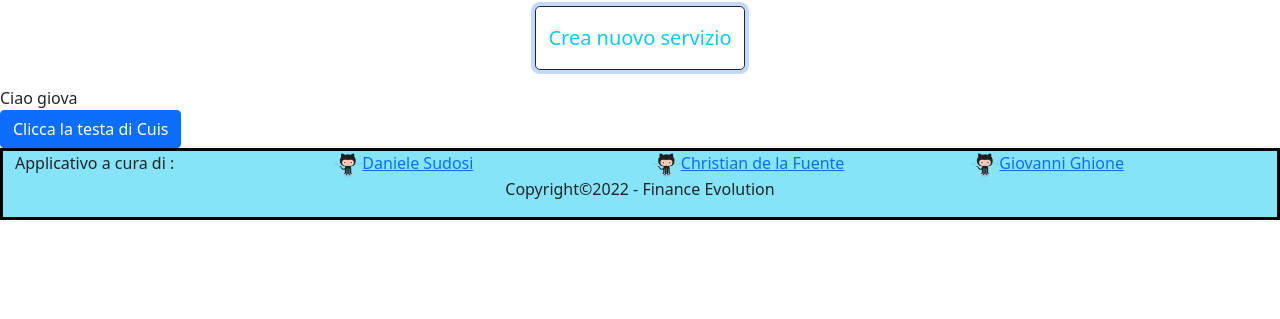
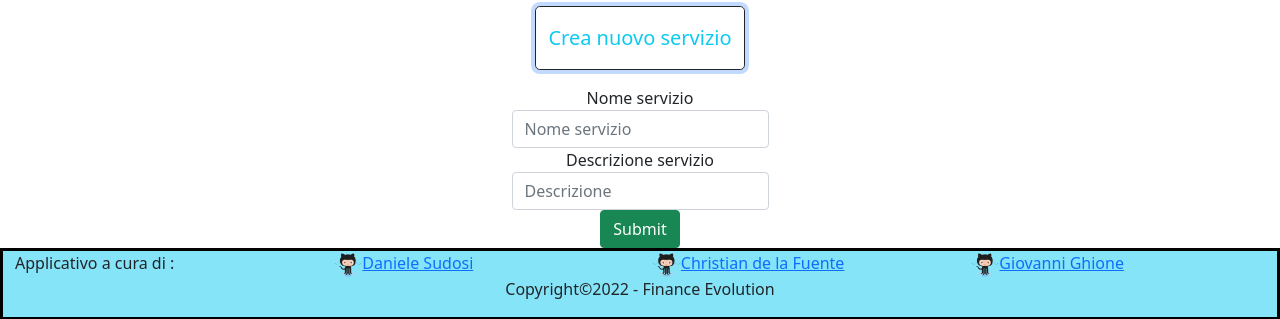
Before and after one commit to DanieleSudosi/AppCars, an Angular app: page /servizi in a window 1280 px wide. Both pictures are taken after a click on the button "Crea nuovo servizio". Shown: the part 160-479 px from the top of the page. Built offline with nearby package versions, Linux system fonts and the light colour scheme; no server answers.

Commit message:
passo la palla a cuis

```diff
--- a/src/app/servizi/form-servizi/form-servizi.component.html
+++ b/src/app/servizi/form-servizi/form-servizi.component.html
@@ -1 +1,12 @@
-<p>form-servizi works!</p>
+<form [formGroup]="form" class="text-center">
+    <div class="form-group">
+      <label for="nomeServizio">Nome servizio</label>
+      <input type="text" class="form-control m-auto w-auto" placeholder="Nome servizio"
+        formControlName="nomeServizio" />
+    </div>
+    <div class="form-group">
+      <label for="descrizioneServizio">Descrizione servizio</label>
+      <input type="text" class="form-control m-auto w-auto" placeholder="Descrizione" formControlName="descrizioneServizio" />
+    </div>
+    <input type="submit" class="btn btn-success" (click)="addServizio()" />
+  </form>
--- a/src/app/servizi/form-servizi/form-servizi.component.ts
+++ b/src/app/servizi/form-servizi/form-servizi.component.ts
@@ -1,4 +1,6 @@
 import { Component, OnInit } from '@angular/core';
+import { FormBuilder, FormGroup, Validators } from '@angular/forms';
+import { ServizioService } from '../servizio.service';
 
 @Component({
   selector: 'app-form-servizi',
@@ -7,9 +9,25 @@ import { Component, OnInit } from '@angular/core';
 })
 export class FormServiziComponent implements OnInit {
 
-  constructor() { }
+  constructor(
+    private service: ServizioService,
+    private formBuilder: FormBuilder
+  ) {}
+
+  validatore = Validators.required;
+  form: FormGroup = this.formBuilder.group({
+    id: [''],
+    nomeServizio: ['', this.validatore],
+    descrizioneServizio: ['', this.validatore],
+  });
 
   ngOnInit(): void {
   }
 
+  addServizio() {
+    this.service.addServizio(this.form.value).subscribe(() => {
+      alert('Servizio creato con successo')
+    });
+
+  }
 }
--- a/src/app/servizi/servizi.component.html
+++ b/src/app/servizi/servizi.component.html
@@ -6,16 +6,16 @@
         <div class="card-body">
           <h5 class="card-title">{{ servizio.nomeServizio }}</h5>
           <p class="card-text">{{ servizio.descrizioneServizio }}</p>
-          <a  class="btn btn-primary">modifica</a>
+          <a  class="btn btn-primary" (click)="modificaServizio(servizio)">modifica</a>
           <a class="btn btn-danger" (click)="deleteServizio(servizio.id)">elimina</a>
         </div>
       </div>
     </div>
-<!-- (click)="showUpdate(servizio.id)" -->
+
     <hr />
     <div class="col-12">
       <h2 class="text-info">Aggiungi subito il tuo servizio</h2>
-      <button type="button" class="btn border border-dark rounded-3 fs-5 py-3 text-info m-3">
+      <button type="button" class="btn border border-dark rounded-3 fs-5 py-3 text-info m-3" (click)='switchForm()'>
         Crea nuovo servizio
       </button>
     </div>
@@ -23,6 +23,8 @@
 </div>
 
 <div *ngIf="update">
+  <hr>
+  <h3 class="text-info text-center">Modifica il tuo servizio</h3>
   <form [formGroup]="form" class="text-center">
     <div class="form-group">
       <label for="nomeServizio">Nome servizio</label>
@@ -30,11 +32,10 @@
         formControlName="nomeServizio" />
     </div>
     <div class="form-group">
-      <label for="descServizio">Descrizione servizio</label>
-      <input type="text" class="form-control m-auto w-auto" placeholder="Descrizione" formControlName="descServizio" />
+      <label for="descrizioneServizio">Descrizione servizio</label>
+      <input type="text" class="form-control m-auto w-auto" placeholder="Descrizione" formControlName="descrizioneServizio" />
     </div>
     <input type="submit" class="btn btn-success" value="Update" (click)="updateServizio()" />
   </form>
 </div>
-<div> Ciao giova</div>
-<button class="btn btn-primary">Clicca la testa di Cuis</button>
+<app-form-servizi *ngIf="showForm"></app-form-servizi>
--- a/src/app/servizi/servizi.component.ts
+++ b/src/app/servizi/servizi.component.ts
@@ -16,6 +16,7 @@ export class ServiziComponent implements OnInit {
 
   validatore = Validators.required;
   form: FormGroup = this.formBuilder.group({
+    id: [''],
     nomeServizio: ['', this.validatore],
     descrizioneServizio: ['', this.validatore],
   });
@@ -24,8 +25,17 @@ export class ServiziComponent implements OnInit {
   update = false;
   index: Number;
   servizi: any = [];
+  showForm = false;
 
-  ngOnInit(): void {}
+  ngOnInit(): void {
+
+    this.getServizi()
+  }
+
+  switchForm(){
+    this.showForm=true;
+    this.update=false;
+  }
 
   getServizi() {
     this.service.getServizi().subscribe((response) => {
@@ -36,26 +46,22 @@ export class ServiziComponent implements OnInit {
   deleteServizio(id: Number) {
     this.service.deleteServizio(id).subscribe(() => {
       this.getServizi();
+      alert('servizio eliminato con successo')
     });
   }
 
-  // showUpdate(id: number, index: number) {
-  //   this.id = id;
-  //   this.index = index;
-  //   this.form.get('nomeServizio')!.setValue(this.servizi[index].nomeServizio);
-  //   this.form.get('descrizioneServizio')!.setValue(this.servizi[index].descrizioneServizio);
-  //   this.update = true;
-  // }
+  modificaServizio(s: Servizio) {
+    this.showForm = false;
+    this.form.patchValue(s);
+    this.update = true;
+  }
 
   updateServizio() {
-    let newServizio: Servizio = {
-      id: this.id,
-      nomeServizio: this.form.get('nomeServizio')!.value,
-      descrizioneServizio: this.form.get('descrizioneServizio')!.value,
-    };
-    this.service.updateServizio(newServizio).subscribe(() => {
+    this.service.updateServizio(this.form.value).subscribe(() => {
       this.getServizi();
+      alert('servizio modificato')
     });
     this.update = false;
   }
+
 }
--- a/src/app/servizi/servizio.service.ts
+++ b/src/app/servizi/servizio.service.ts
@@ -28,6 +28,6 @@ export class ServizioService {
   }
 
   deleteServizio(id: Number) {
-    return this.http.request('delete', this.url, {body: id});
+    return this.http.request('delete', `${this.url}/${id}`);
   }
 }
```
